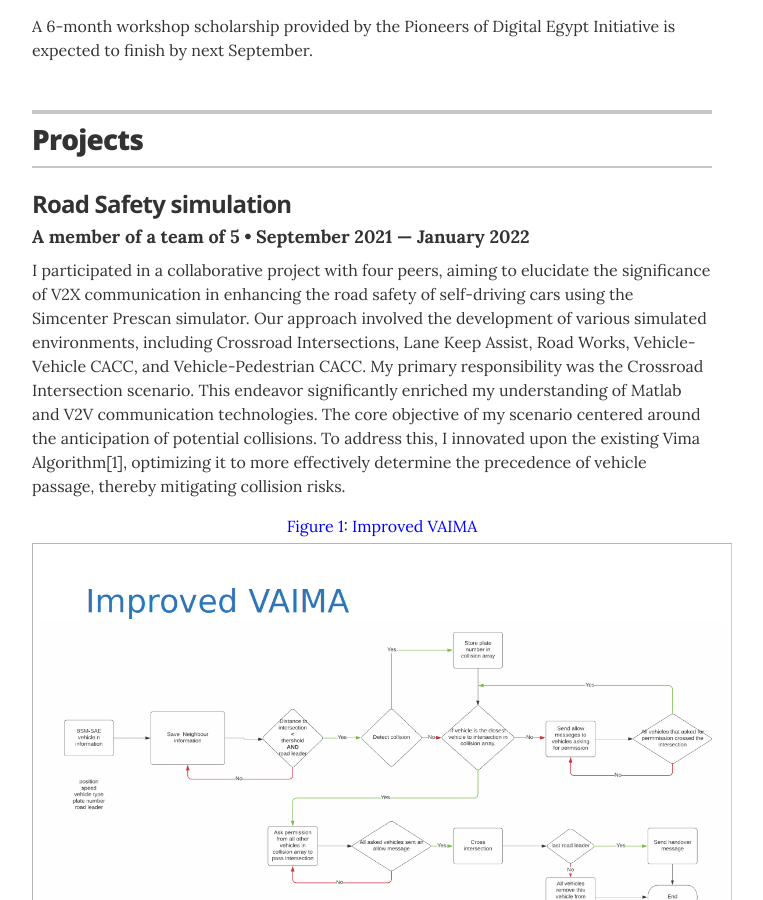
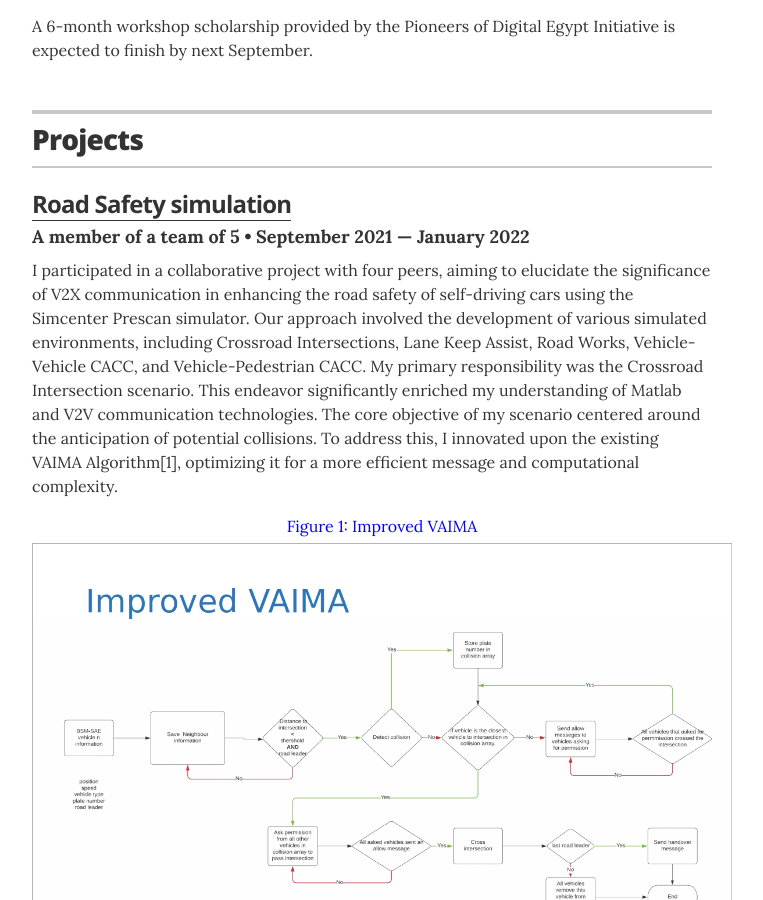
Before and after one commit to Hesham87/Hesham.github.io, a Jekyll site: the page built from index.html, in a window 1280 px wide and 900 px high, scrolled down 919 px. Shown: the whole window, without its empty margins (268-1031 px from the left). Built offline with Jekyll 4.4.1, drawn with Linux system fonts in a browser that asks for light colours.

Commit message:
Update projects.yml

```diff
--- a/_data/projects.yml
+++ b/_data/projects.yml
@@ -5,8 +5,8 @@
 - project: Road Safety simulation   # if you change the name you will have to change the name in resume.html projject section.
   role: A member of a team of 5
   duration: September 2021 &mdash; January 2022
-  # url: "#"
-  description: I participated in a collaborative project with four peers, aiming to elucidate the significance of V2X communication in enhancing the road safety of self-driving cars using the Simcenter Prescan simulator. Our approach involved the development of various simulated environments, including Crossroad Intersections, Lane Keep Assist, Road Works, Vehicle-Vehicle CACC, and Vehicle-Pedestrian CACC. My primary responsibility was the Crossroad Intersection scenario. This endeavor significantly enriched my understanding of Matlab and V2V communication technologies. The core objective of my scenario centered around the anticipation of potential collisions. To address this, I innovated upon the existing Vima Algorithm[1], optimizing it to more effectively determine the precedence of vehicle passage, thereby mitigating collision risks.
+  url: "Road_safety.html"
+  description: I participated in a collaborative project with four peers, aiming to elucidate the significance of V2X communication in enhancing the road safety of self-driving cars using the Simcenter Prescan simulator. Our approach involved the development of various simulated environments, including Crossroad Intersections, Lane Keep Assist, Road Works, Vehicle-Vehicle CACC, and Vehicle-Pedestrian CACC. My primary responsibility was the Crossroad Intersection scenario. This endeavor significantly enriched my understanding of Matlab and V2V communication technologies. The core objective of my scenario centered around the anticipation of potential collisions. To address this, I innovated upon the existing VAIMA Algorithm[1], optimizing it for a more efficient message and computational complexity.
 
 # Springfield Community Outreach Group
 - project: Cooperative Adaptive Cruise Control (CACC)
```
